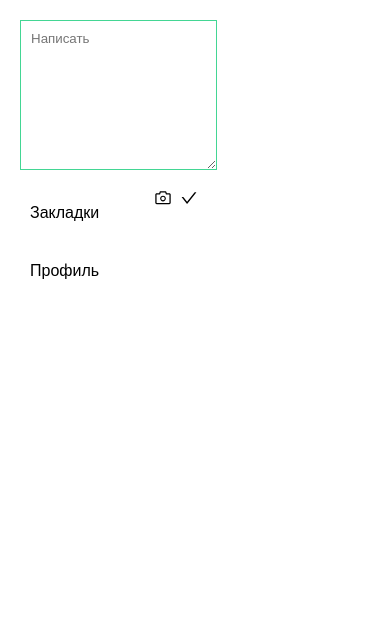
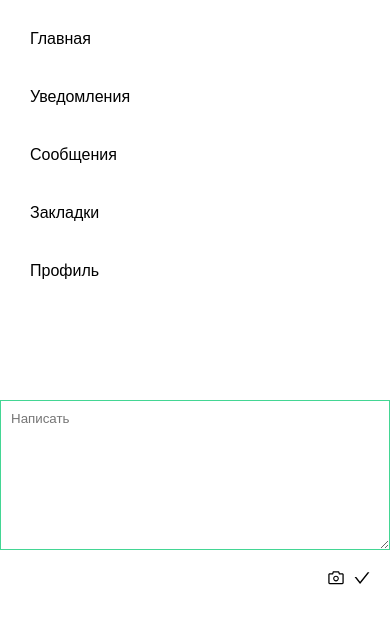
Before and after one commit to oksanaBir/social-net, a React app: page / in a window 390 px wide. Shown: the top 624 px of the page. Built offline with nearby package versions, Linux system fonts and the light colour scheme.

Commit message:
@media changed

```diff
--- a/src/styles/flexbox.less
+++ b/src/styles/flexbox.less
@@ -8,16 +8,16 @@
     padding: 30px 30px 30px 330px !important;
 
     @media (max-width: 1100px) {
-        width: auto !important;
         padding: 20px !important;
         top: 220px;
     }
 
-    @media (max-width: 350px) {
-        position: relative;
-        height: 300px;
-        top: 400px !important;
-
-
+    @media (max-width: 450px) {
+        position: fixed;
+        display: block;
+        height: 400px;
+        width: 100%;
+        top: 400px;
+        padding: 0 !important;
     }
 }
```
